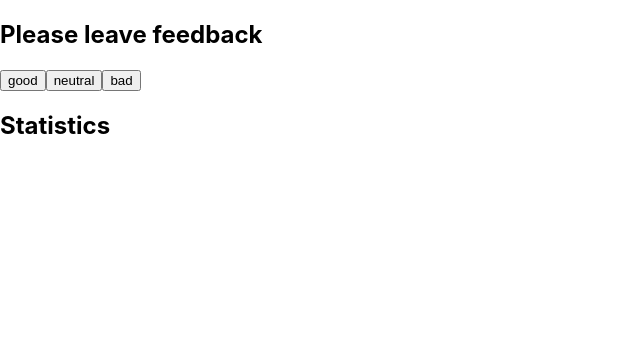
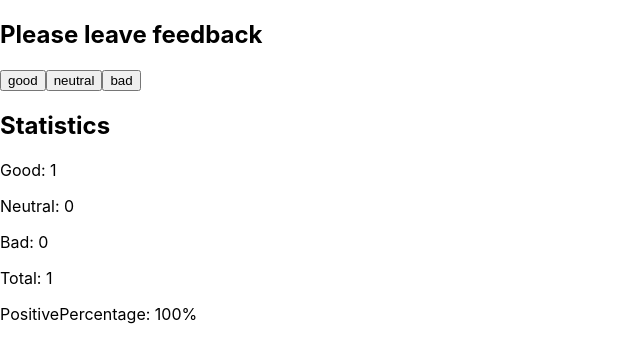
Before and after one commit to verhowyna/training-02-feedback, a React (Create React App) app: page / in a window 1280 px wide. Both pictures are taken after a click on the button "good". Shown: the top 362 px of the page, without its empty margins (0-640 px from the left). Built offline with nearby package versions, Linux system fonts and the light colour scheme.

Commit message:
commit-5

```diff
--- /dev/null
+++ b/src/components/Notification/Notification.js
@@ -0,0 +1,3 @@
+export const Notification = ({ message }) => {
+  return <p>{message}</p>;
+};
--- a/src/components/Statistics/Statistics.js
+++ b/src/components/Statistics/Statistics.js
@@ -1,5 +1,21 @@
-export const Statistics = () => {
-    return (
-        <div></div>
-    )
-}
+import { Notification } from 'components/Notification/Notification';
+
+export const Statistics = ({
+  good,
+  neutral,
+  bad,
+  total,
+  positivePercentage,
+}) => {
+  return total ? (
+    <div>
+      <p>Good: {good}</p>
+      <p>Neutral: {neutral}</p>
+      <p>Bad: {bad}</p>
+      <p>Total: {total}</p>
+      <p>PositivePercentage: {positivePercentage}%</p>
+    </div>
+  ) : (
+    <Notification message="There is no feedback" />
+  );
+};
```
